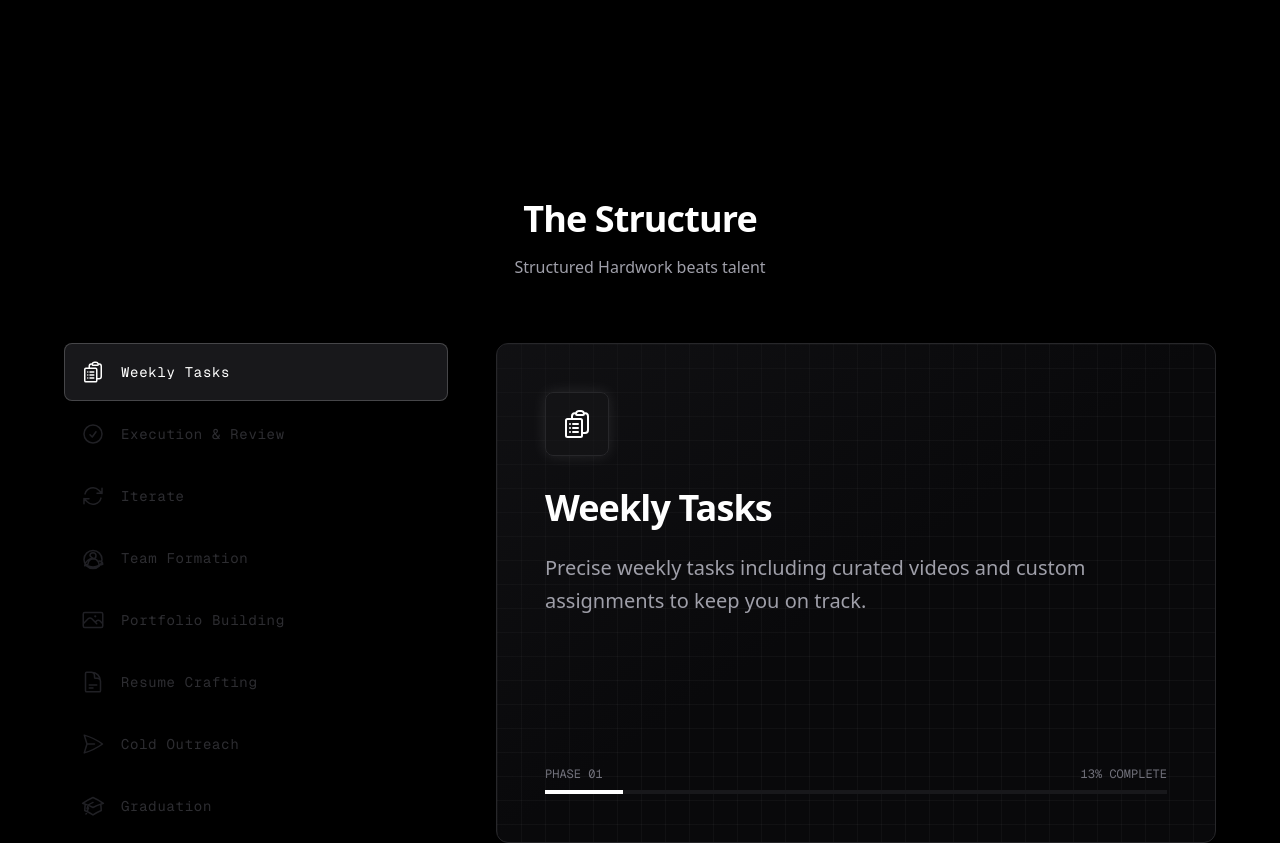
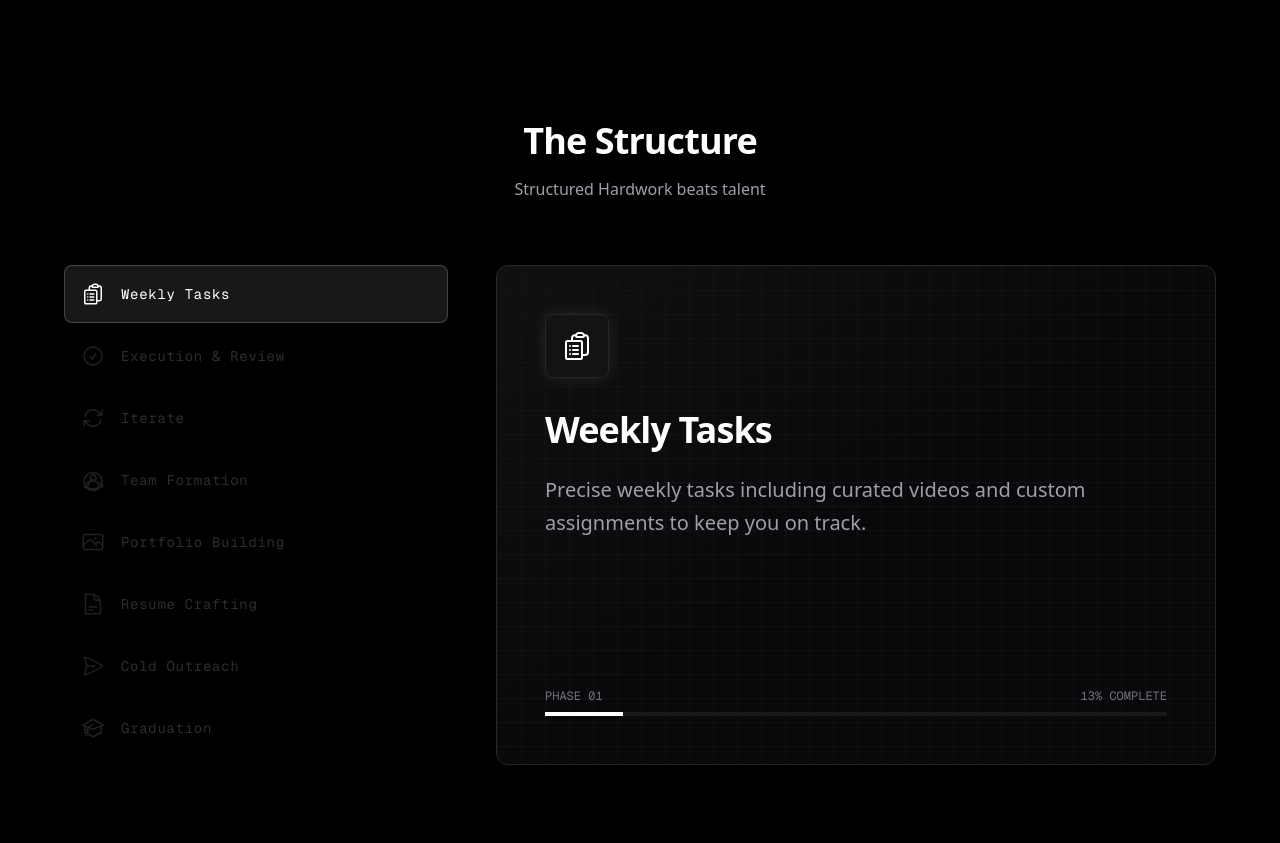
Before and after one commit to akxr-in/akxr-landing-page, a Next.js app: page / in a window 1280 px wide. Shown: the part 1780-2623 px from the top of the page. Built offline with nearby package versions, Linux system fonts and the light colour scheme.

Commit message:
style: simplify Structure component layout by removing unnecessary height styling

```diff
--- a/app/components/Structure.tsx
+++ b/app/components/Structure.tsx
@@ -120,8 +120,8 @@ export default function Structure() {
     const activeStep = steps[activeStepIndex];
 
     return (
-        <section ref={containerRef} className="relative h-[300vh] bg-black">
-            <div className="sticky top-0 flex h-screen items-center overflow-hidden px-4">
+        <section ref={containerRef} className="bg-black">
+            <div className="flex items-center overflow-hidden px-4">
                 <div className="mx-auto w-full max-w-6xl">
                     <h2 className="mb-4 text-center text-3xl font-bold tracking-tight text-white sm:text-4xl">
                         The Structure
```
